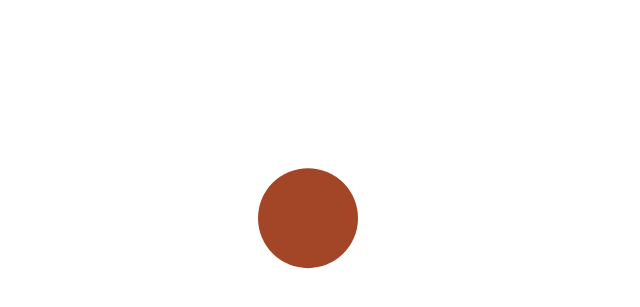
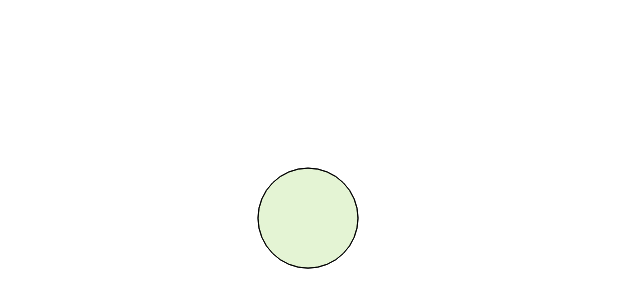
Before and after one commit to Wertcars/Lesson24-2.github.io, a plain HTML site: page index.html in a window 1280 px wide. Both pictures are taken after a click on the element 308 px from the left and 279 px from the top of the page. Shown: the part 61-368 px from the top of the page, without its empty margins (0-640 px from the left). Drawn offline with Linux system fonts and the light colour scheme.

Commit message:
modified:   index.html

```diff
--- a/index.html
+++ b/index.html
@@ -8,19 +8,36 @@
 </head>
 <body>
     <h1>Drawing Program</h1>
+
     <canvas id = "imgCanvas" width = "600" height = "400" onclick="draw(event)"></canvas>
+
     <script>
+
+        function randColor(){
+            var r = Math.round(Math.random() * 256);
+            var g = Math.round(Math.random() * 256);
+            var b = Math.round(Math.random() * 256);
+
+            var color = "#" + r.toString(16) + g.toString(16) + b.toString(16);
+            return color;
+        }
+
         function draw(event){
             var canvas = document.getElementById("imgCanvas");
             var ctx = canvas.getContext("2d");
             var rect = canvas.getBoundingClientRect();
             var posx = event.clientX - rect.left;
             var posy = event.clientY - rect.top;
-            ctx.fillStyle = "#a24627";
+            ctx.fillStyle = randColor() + "33";
             ctx.beginPath();
             ctx.arc(posx, posy, 50, 0, Math.PI * 2);
             ctx.fill();
+            ctx.strokeStyle = "#376fgd";
+            ctx.arc(posx, posy, 50, 0, Math.PI * 2);
+            ctx.stroke();
         }
+
     </script>
+
 </body>
 </html>
```
